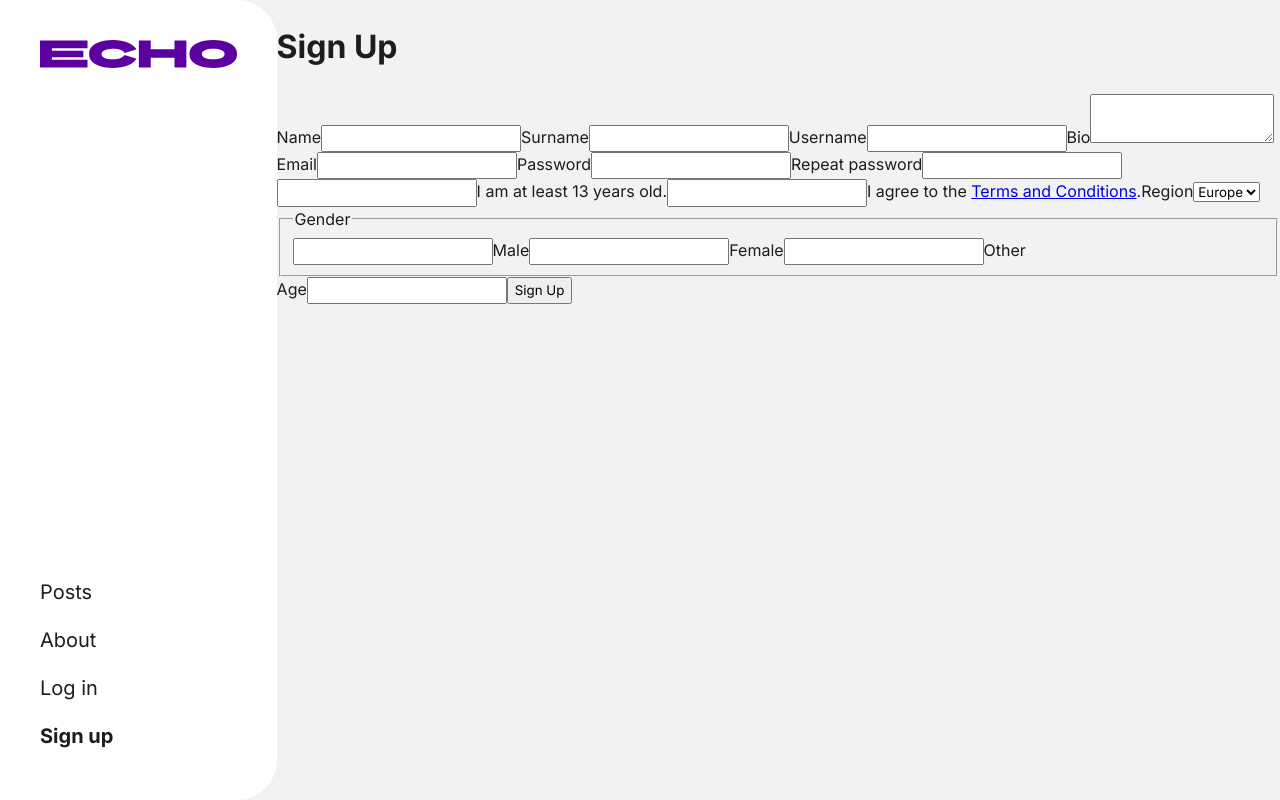
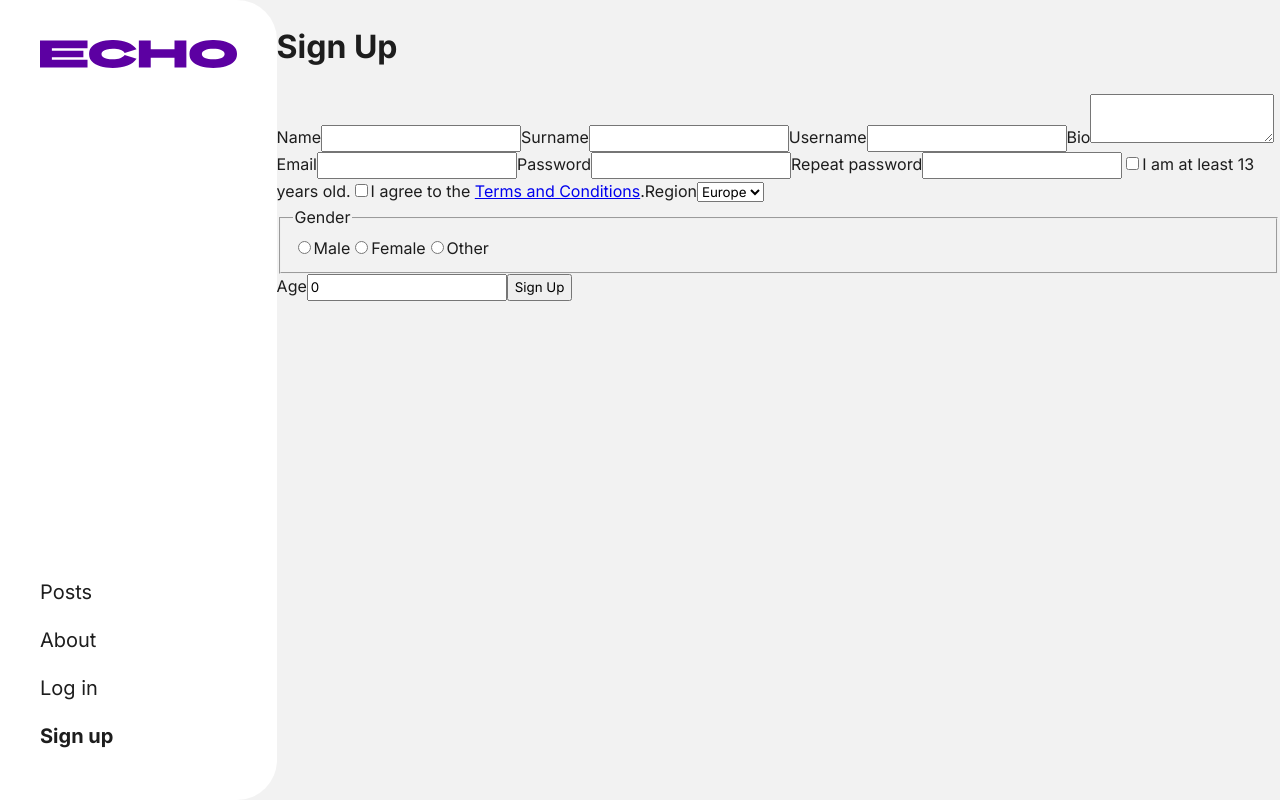
Before and after one commit to vicmarinov/echo, a React (Vite) app: page /auth/signup in a window 1280 px wide. Built offline with nearby package versions, Linux system fonts and the light colour scheme.

Commit message:
Refactor `useControlledForm` hook and `Signup` component for improved form handling and validation

```diff
--- a/src/components/signup/Signup.tsx
+++ b/src/components/signup/Signup.tsx
@@ -1,41 +1,113 @@
+import useControlledForm from '../../hooks/use-controlled-form.ts';
+import type { FormSchema } from '../../types/use-controlled-form.types.ts';
+
+// import './temp.css';
+
+const schema = {
+    name: {
+        type: 'text',
+        initialValue: '',
+        validator (name) {
+            const errors: string[] = [];
+            if (!name) errors.push('Name is required.');
+            if (name.length < 3) errors.push('Name must be at least 3 characters long.');
+            return errors;
+        }
+    },
+    surname: {
+        type: 'text',
+        initialValue: '',
+        validator (surname) {
+            const errors: string[] = [];
+            if (!surname) errors.push('Surname is required.');
+            if (surname.length < 3) errors.push('Surname must be at least 3 characters long.');
+            return errors;
+        }
+    },
+    username: { type: 'text', initialValue: '' },
+    bio: { type: 'textarea', initialValue: '' },
+    email: { type: 'email', initialValue: '' },
+    password: { type: 'password', initialValue: '' },
+    repeatPassword: { type: 'password', initialValue: '' },
+    isMinAge: { type: 'checkbox', initialValue: false },
+    agreeTerms: { type: 'checkbox', initialValue: false },
+    region: { type: 'select', initialValue: '' },
+    gender: { type: 'radio', initialValue: '' },
+    age: { type: 'number', initialValue: 0 },
+} satisfies FormSchema;
+
 export default function Signup () {
+    const {
+        formProps,
+        fieldsProps,
+        submitButtonProps,
+        isSubmitting,
+        errors
+    } = useControlledForm(
+        schema,
+        // {
+        //     name: { type: 'text', initialValue: '' },
+        //     surname: { type: 'text', initialValue: '' },
+        //     username: { type: 'text', initialValue: '' },
+        //     bio: { type: 'textarea', initialValue: '' },
+        //     email: { type: 'email', initialValue: '' },
+        //     password: { type: 'password', initialValue: '' },
+        //     repeatPassword: { type: 'password', initialValue: '' },
+        //     isMinAge: { type: 'checkbox', initialValue: false },
+        //     agreeTerms: { type: 'checkbox', initialValue: false },
+        //     region: { type: 'select', initialValue: '' },
+        //     gender: { type: 'radio', initialValue: '' },
+        //     age: { type: 'number', initialValue: 0 },
+        // },
+        async function submitHandler (data) {
+            console.log('Submitting...');
+
+            const result = await (new Promise((resolve, reject) => {
+                setTimeout(() => resolve(data), 5000);
+            }));
+
+            console.log(result);
+        }
+    );
     return (
         <main>
             <h1>Sign Up</h1>
 
-            <form>
+            <form {...formProps}>
                 <label htmlFor="name">Name</label>
-                <input id="name"/>
+                <input id="name" {...fieldsProps.name} />
+                {errors.name && <p>{errors.name.join(' ')}</p>}
 
                 <label htmlFor="surname">Surname</label>
-                <input id="surname" />
+                <input id="surname" {...fieldsProps.surname} />
+                {errors.surname && <p>{errors.surname.join(' ')}</p>}
 
                 <label htmlFor="username">Username</label>
-                <input id="username" />
+                <input id="username" {...fieldsProps.username} />
 
                 <label htmlFor="bio">Bio</label>
-                <textarea id="bio"></textarea>
+                <textarea id="bio" {...fieldsProps.bio}></textarea>
 
                 <label htmlFor="email">Email</label>
-                <input id="email" />
+                <input id="email" {...fieldsProps.email} />
 
                 <label htmlFor="password">Password</label>
-                <input id="password" />
+                <input id="password" {...fieldsProps.password} />
 
                 <label htmlFor="repeatPassword">Repeat password</label>
-                <input id="repeatPassword" />
+                <input id="repeatPassword" {...fieldsProps.repeatPassword} />
 
-                <input id="isMinAge" />
+                <input id="isMinAge" {...fieldsProps.isMinAge} />
                 <label htmlFor="isMinAge">I am at least 13 years old.</label>
 
                 {/* TODO: Add link to the Terms and Conditions page */}
-                <input id="agreeTerms" />
+                <input id="agreeTerms" {...fieldsProps.agreeTerms} />
                 <label htmlFor="agreeTerms">I agree to the <a href="/about">Terms and Conditions</a>.</label>
 
                 {/* TODO: Remove the following inputs, they are just for testing purposes: */}
 
                 <label htmlFor="region">Region</label>
-                <select id="region">
+                <select id="region" {...fieldsProps.region}>
                     <option value="europe">Europe</option>
                     <option value="asia">Asia</option>
                     <option value="other">Other</option>
@@ -44,22 +116,22 @@ export default function Signup () {
                 <fieldset>
                     <legend>Gender</legend>
 
-                    <input id="genderMale" />
+                    <input id="genderMale" {...fieldsProps.gender('male')} />
                     <label htmlFor="genderMale">Male</label>
 
-                    <input id="genderFemale" />
+                    <input id="genderFemale" {...fieldsProps.gender('female')} />
                     <label htmlFor="genderFemale">Female</label>
 
-                    <input id="genderOther" />
+                    <input id="genderOther" {...fieldsProps.gender('other')} />
                     <label htmlFor="genderOther">Other</label>
                 </fieldset>
 
                 <label htmlFor="age">Age</label>
-                <input id="age" />
+                <input id="age" {...fieldsProps.age} />
 
-                <button type="submit">
-                    {/* {formStatus === 'submitting' ? 'Signing Up...' : 'Sign Up'} */}
-                    {'Sign Up'}
+                <button {...submitButtonProps}>
+                    {isSubmitting ? 'Signing Up...' : 'Sign Up'}
+                    {/* {'Sign Up'} */}
                 </button>
             </form>
         </main>
--- a/src/hooks/use-controlled-form.ts
+++ b/src/hooks/use-controlled-form.ts
@@ -1,26 +1,15 @@
 import { useState, type ChangeEvent, type FocusEvent, type SubmitEvent } from 'react';
+import type { UseControlledFormTypes as Types } from '../types/use-controlled-form.types.ts';
 
-import {
-    type InputElement,
-    type FieldType,
-    type FieldValueType,
-    type FieldValidator,
-    type FieldProps,
-    type GetFieldPropsReturn,
-    type FormSchema,
-    type FormData,
-    type FormErrors
-} from '../types/use-controlled-form.types.ts';
-
-export default function useControlledForm<T extends Record<string, FieldType>> (
-    schema: FormSchema<T>,
-    submitData: (data: FormData<T>) => void | Promise<void>
+export default function useControlledForm<T extends Record<string, Types.FieldType>> (
+    schema: Types.FormSchema<T>,
+    submitData: (data: Types.FormData<T>) => void | Promise<void>
 ) {
-    const [data, setData] = useState<FormData<T>>(() => {
+    const [data, setData] = useState<Types.FormData<T>>(() => {
         return Object.fromEntries(
             Object.entries(schema)
                 .map(([name, { initialValue }]) => [name, initialValue])
-        ) as FormData<T>
+        ) as Types.FormData<T>
     });
 
     const [dirtyFields, setDirtyFields] = useState<Record<keyof T, boolean>>(() => {
@@ -29,11 +18,11 @@ export default function useControlledForm<T extends Record<string, FieldType>> (
         ) as Record<keyof T, boolean>
     });
 
-    const [errors, setErrors] = useState<FormErrors<T>>({});
+    const [errors, setErrors] = useState<Types.FormErrors<T>>({});
 
     const [isSubmitting, setIsSubmitting] = useState<boolean>(false);
 
-    const changeHandler = (event: ChangeEvent<InputElement>) => {
+    const changeHandler = (event: ChangeEvent<Types.InputElement>) => {
         const field = event.target;
 
         const name = field.name as keyof T;
@@ -42,16 +31,16 @@ export default function useControlledForm<T extends Record<string, FieldType>> (
         const value = field instanceof HTMLInputElement && type === 'checkbox'
             ? field.checked
             : type === 'number'
-            ? Number(field.value)
+            ? (field.value === '' ? '' : Number(field.value))
             : field.value;
 
         setData(data => ({
             ...data,
             [name]: value
-        } as FormData<T>));
+        } as Types.FormData<T>));
     }
 
-    const blurHandler = (event: FocusEvent<InputElement>) => {
+    const blurHandler = (event: FocusEvent<Types.InputElement>) => {
         const field = event.target;
         const name = field.name as keyof T;
 
@@ -90,7 +79,7 @@ export default function useControlledForm<T extends Record<string, FieldType>> (
             const props = getFieldProps(name, type);
             return [name, props];
         })
-    ) as {[K in keyof T]: GetFieldPropsReturn<T[K]>};
+    ) as {[K in keyof T]: Types.GetFieldPropsReturn<T[K]>};
 
     const formProps = { onSubmit: submitHandler };
 
@@ -102,45 +91,56 @@ export default function useControlledForm<T extends Record<string, FieldType>> (
     function getFieldProps<K extends keyof T> (
         name: K,
         type: T[K]
-    ): GetFieldPropsReturn<T[K]> {
-        const fieldProps: FieldProps<T[K]> = {
+    ): Types.GetFieldPropsReturn<T[K]> {
+        const baseProps = {
             name: name as string,
             onChange: changeHandler,
             onBlur: blurHandler
         };
 
-        const typesWithoutTypeProp: FieldType[]  = ['textarea', 'select'];
-        if (!typesWithoutTypeProp.includes(type)) {
-            fieldProps.type = type;
+        if (type === 'radio') {
+            return function (radioValue: Types.FieldValueType['radio']) {
+                return {
+                    ...baseProps,
+                    type: 'radio' as const,
+                    value: radioValue as Types.FieldValueType[T[K]],
+                    checked: data[name] === radioValue
+                };
+            } as unknown as Types.GetFieldPropsReturn<T[K]>
         }
 
         if (type === 'checkbox') {
-            fieldProps.checked = data[name] as boolean;
-        } else if (type === 'radio') {
-            return function (radioValue: FieldValueType['radio']) {
-                return {
-                    ...fieldProps,
-                    value: radioValue as FieldValueType[T[K]],
-                    checked: data[name] === radioValue
-                };
-            } as GetFieldPropsReturn<T[K]>
-        } else {
-            fieldProps.value = data[name];
+            return {
+                ...baseProps,
+                type: 'checkbox' as const,
+                checked: data[name] as boolean,
+            } as unknown as Types.GetFieldPropsReturn<T[K]>;
         }
 
-        return fieldProps as GetFieldPropsReturn<T[K]>;
+        if (type === 'textarea' || type === 'select') {
+            return {
+                ...baseProps,
+                value: data[name],
+            } as unknown as Types.GetFieldPropsReturn<T[K]>;
+        }
+
+        return {
+            ...baseProps,
+            type,
+            value: data[name],
+        } as unknown as Types.GetFieldPropsReturn<T[K]>;
     }
 
-    function validate (validateAllFields: boolean = false, forceDirtyField?: keyof T): FormErrors<T> {
+    function validate (validateAllFields: boolean = false, forceDirtyField?: keyof T): Types.FormErrors<T> {
         const validators = (Object.keys(schema) as Array<keyof T>).reduce((acc, name) => {
             if (schema[name].validator) {
                 acc[name] = schema[name].validator;
             }
 
             return acc;
-        }, {} as {[K in keyof T]?: FieldValidator<T[K]>});
+        }, {} as {[K in keyof T]?: Types.FieldValidator<T[K]>});
 
-        const errors: FormErrors<T> = {};
+        const errors: Types.FormErrors<T> = {};
 
         for (const name of Object.keys(validators) as Array<keyof T>) {
             const validator = validators[name]!;
```
Also changed, not shown: src/types/use-controlled-form.types.ts (+19 -8 lines).
